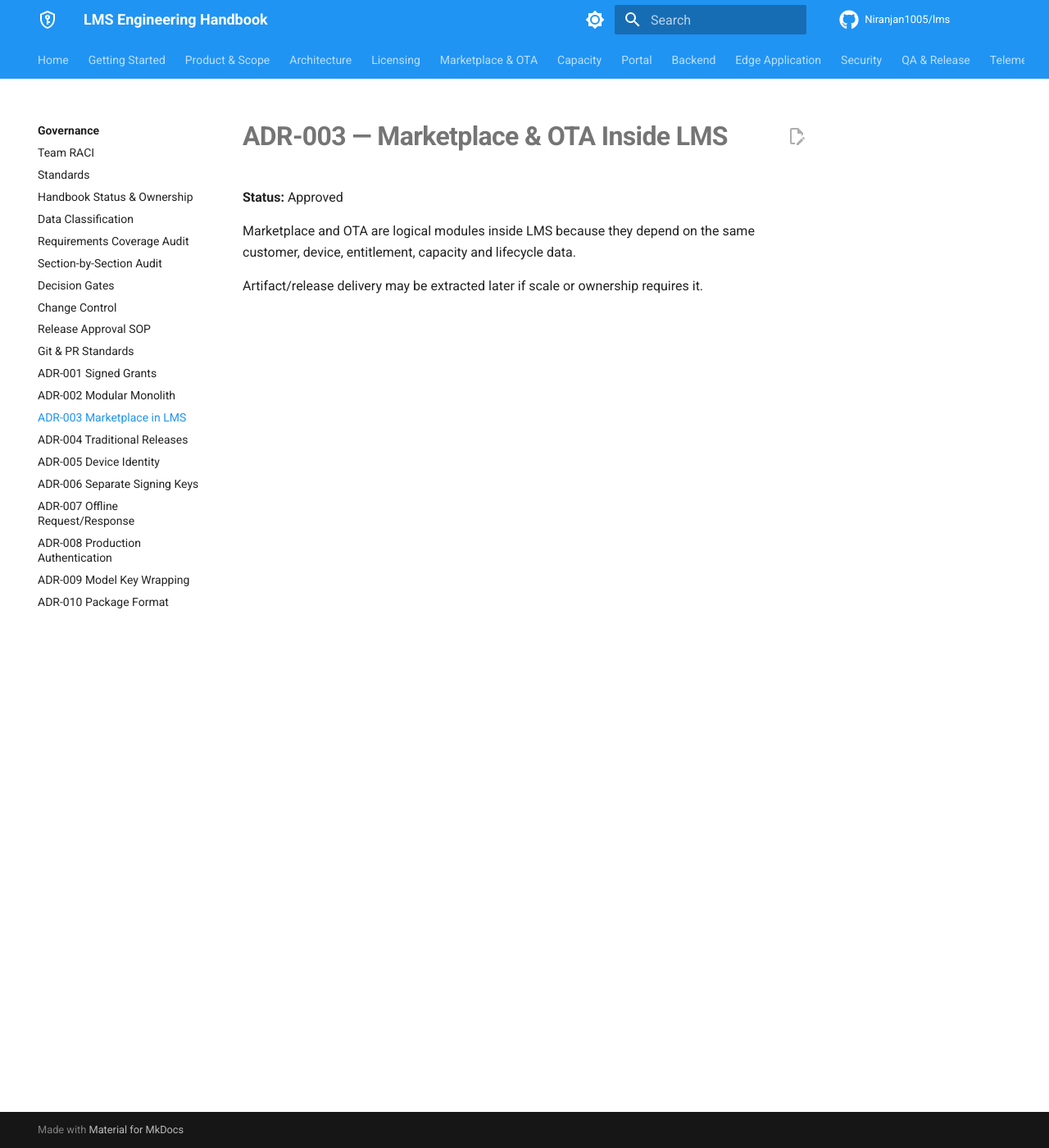
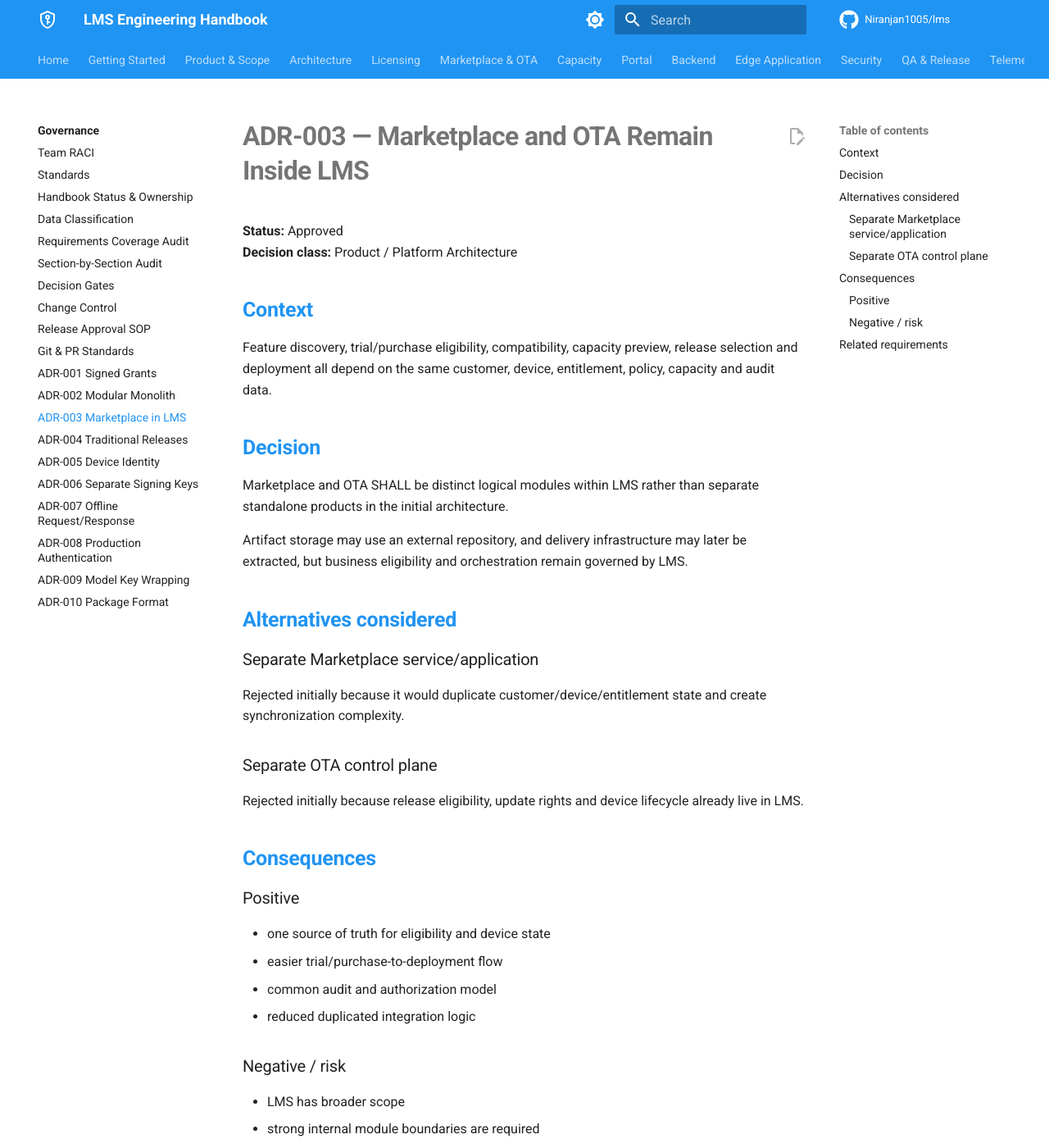
Before and after one commit to Niranjan1005/lms, an MkDocs documentation site: the page built from docs/adr/003-marketplace-in-lms.md, in a window 1280 px wide and 1400 px high. Shown: the whole window at 82% size. Built offline with MkDocs 1.6.1 and Material for MkDocs 9.7.7, drawn with Linux system fonts in a browser that asks for light colours; comment, search, counter and statistics services are not loaded; some of the changed text lies outside the part shown.

Commit message:
docs: expand ADR-003 marketplace and OTA

```diff
--- a/docs/adr/003-marketplace-in-lms.md
+++ b/docs/adr/003-marketplace-in-lms.md
@@ -1,7 +1,39 @@
-# ADR-003 — Marketplace & OTA Inside LMS
+# ADR-003 — Marketplace and OTA Remain Inside LMS
 
 **Status:** Approved
+**Decision class:** Product / Platform Architecture
 
-Marketplace and OTA are logical modules inside LMS because they depend on the same customer, device, entitlement, capacity and lifecycle data.
+## Context
 
-Artifact/release delivery may be extracted later if scale or ownership requires it.
+Feature discovery, trial/purchase eligibility, compatibility, capacity preview, release selection and deployment all depend on the same customer, device, entitlement, policy, capacity and audit data.
+
+## Decision
+
+Marketplace and OTA SHALL be distinct logical modules within LMS rather than separate standalone products in the initial architecture.
+
+Artifact storage may use an external repository, and delivery infrastructure may later be extracted, but business eligibility and orchestration remain governed by LMS.
+
+## Alternatives considered
+
+### Separate Marketplace service/application
+Rejected initially because it would duplicate customer/device/entitlement state and create synchronization complexity.
+
+### Separate OTA control plane
+Rejected initially because release eligibility, update rights and device lifecycle already live in LMS.
+
+## Consequences
+
+### Positive
+- one source of truth for eligibility and device state
+- easier trial/purchase-to-deployment flow
+- common audit and authorization model
+- reduced duplicated integration logic
+
+### Negative / risk
+- LMS has broader scope
+- strong internal module boundaries are required
+- scaling of artifact transfer must remain separated from transactional API concerns
+
+## Related requirements
+
+`SDR-MKT-001` through `SDR-MKT-005`, `SDR-OTA-*`
```
